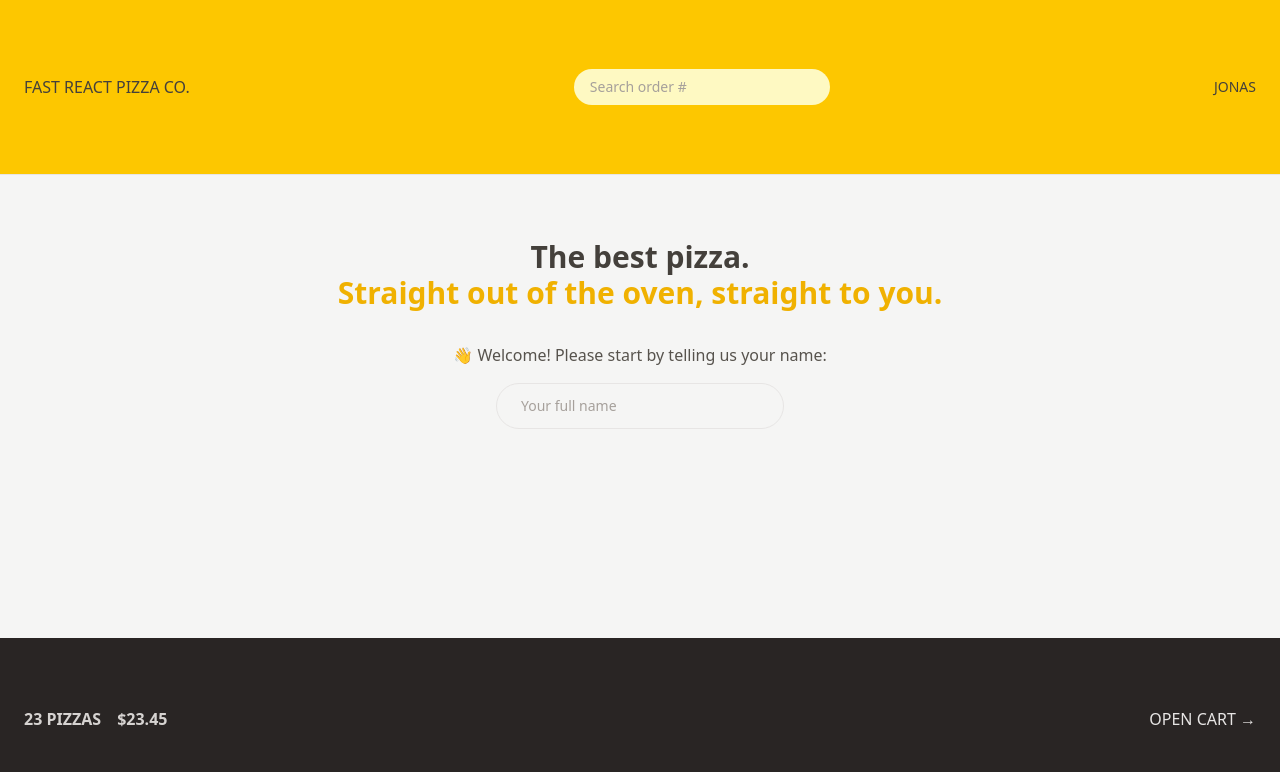
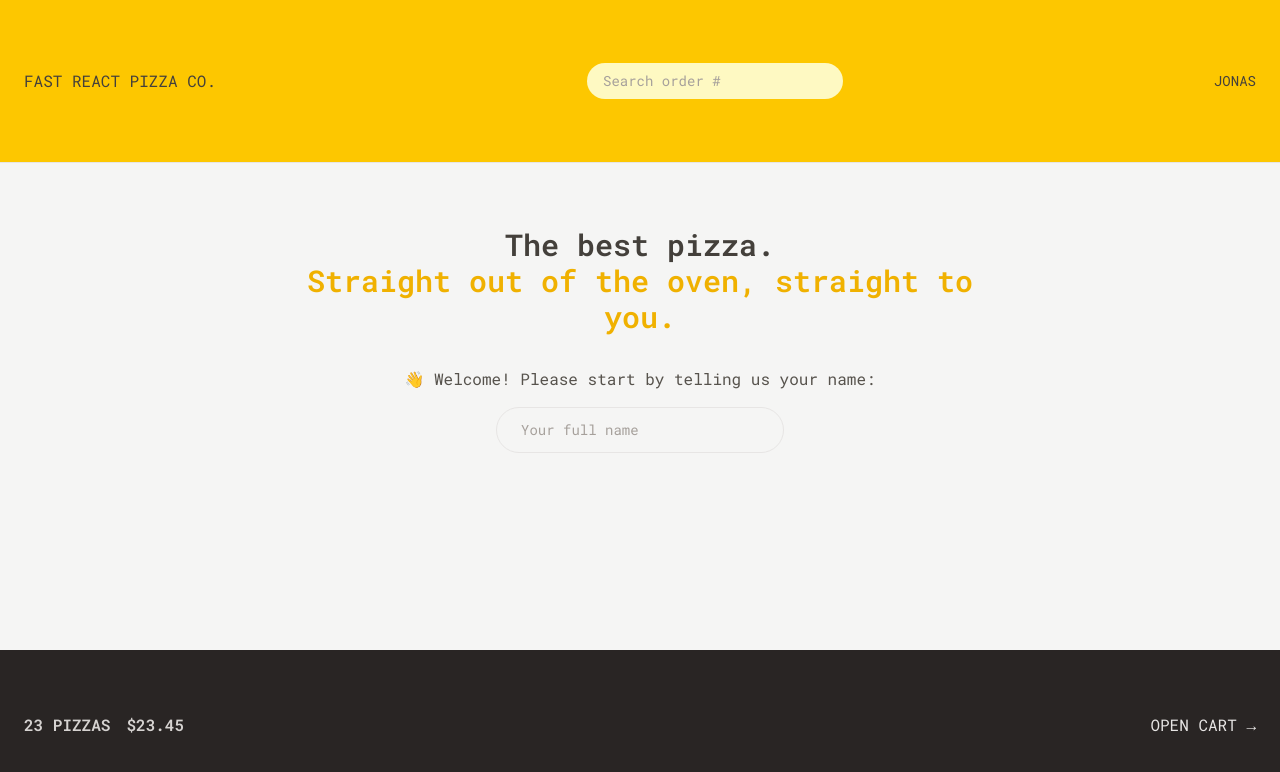
Before and after one commit to Priyanshubelwal17/Pizza-App, a React (Vite) app: page / in a window 1280 px wide. Shown: the top 772 px of the page. Built offline with nearby package versions, Linux system fonts and the light colour scheme.

Commit message:
Configure tailwind: custom font family

```diff
--- a/index.html
+++ b/index.html
@@ -5,6 +5,13 @@
     <link rel="icon" type="image/svg+xml" href="/vite.svg" />
     <meta name="viewport" content="width=device-width, initial-scale=1.0" />
     <link href="/src/index.css" rel="stylesheet" />
+    <link rel="preconnect" href="https://fonts.googleapis.com" />
+    <link rel="preconnect" href="https://fonts.gstatic.com" crossorigin />
+    <link
+      href="https://fonts.googleapis.com/css2?family=Roboto+Mono:ital,wght@0,100..700;1,100..700&display=swap"
+      rel="stylesheet"
+    />
+
     <title>Vite + Preact</title>
   </head>
   <body class="bg-stone-100 text-stone-700">
--- a/src/index.css
+++ b/src/index.css
@@ -1,6 +1,10 @@
 @import 'tailwindcss';
 
 @layer components {
+  @theme {
+    --font-sans: 'Roboto Mono', monospace;
+    --spacing-screen: 100dvh;
+  }
   .input {
     @apply w-full rounded-full border border-stone-200 px-4 py-2 text-sm transition-all duration-300 placeholder:text-stone-400 focus:ring focus:ring-yellow-400 focus:outline-none md:px-6 md:py-3;
   }
--- a/src/ui/Header.jsx
+++ b/src/ui/Header.jsx
@@ -4,7 +4,7 @@ import Username from '../features/user/Username';
 
 function Header() {
   return (
-    <header className="flex items-center justify-between border-b border-stone-200 bg-yellow-400 px-4 py-3 uppercase sm:px-6">
+    <header className="font-pizza flex items-center justify-between border-b border-stone-200 bg-yellow-400 px-4 py-3 uppercase sm:px-6">
       <Link to="/" className="tracking-widset">
         Fast React Pizza Co.
       </Link>
```
